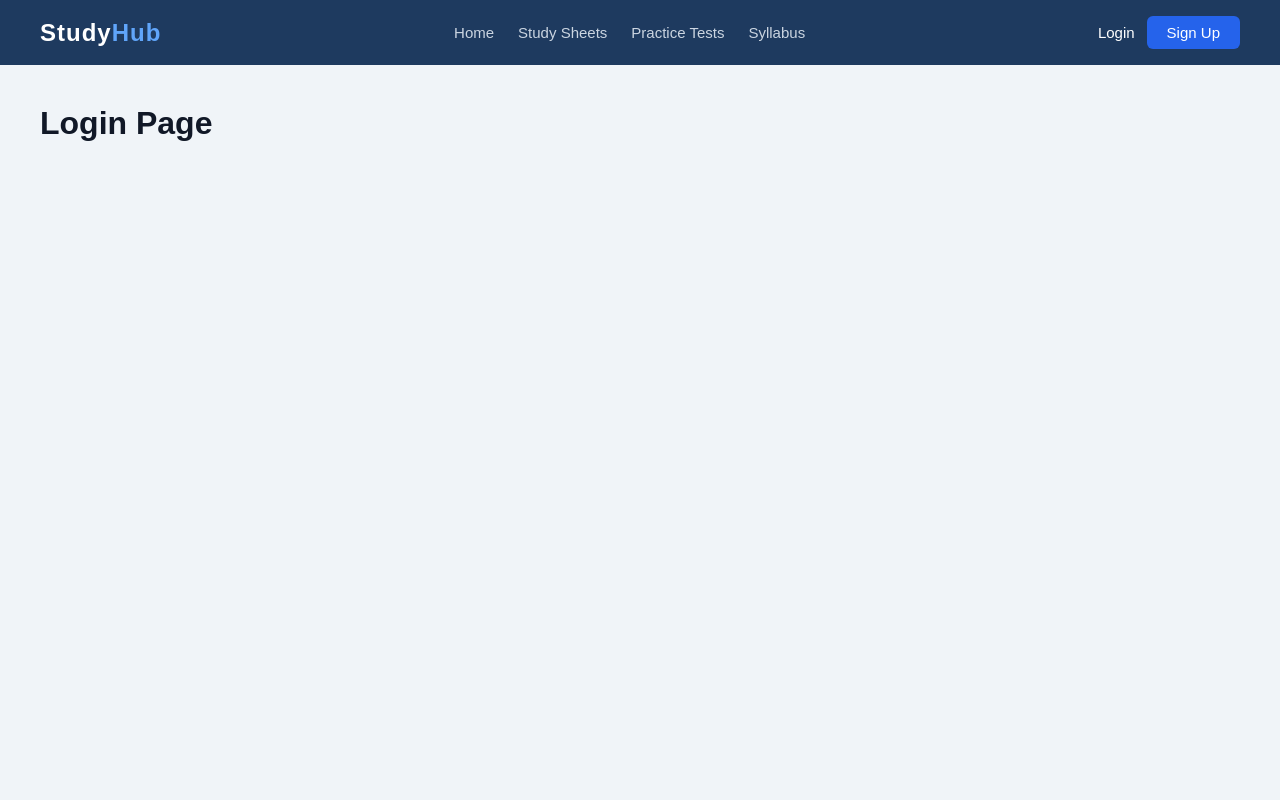
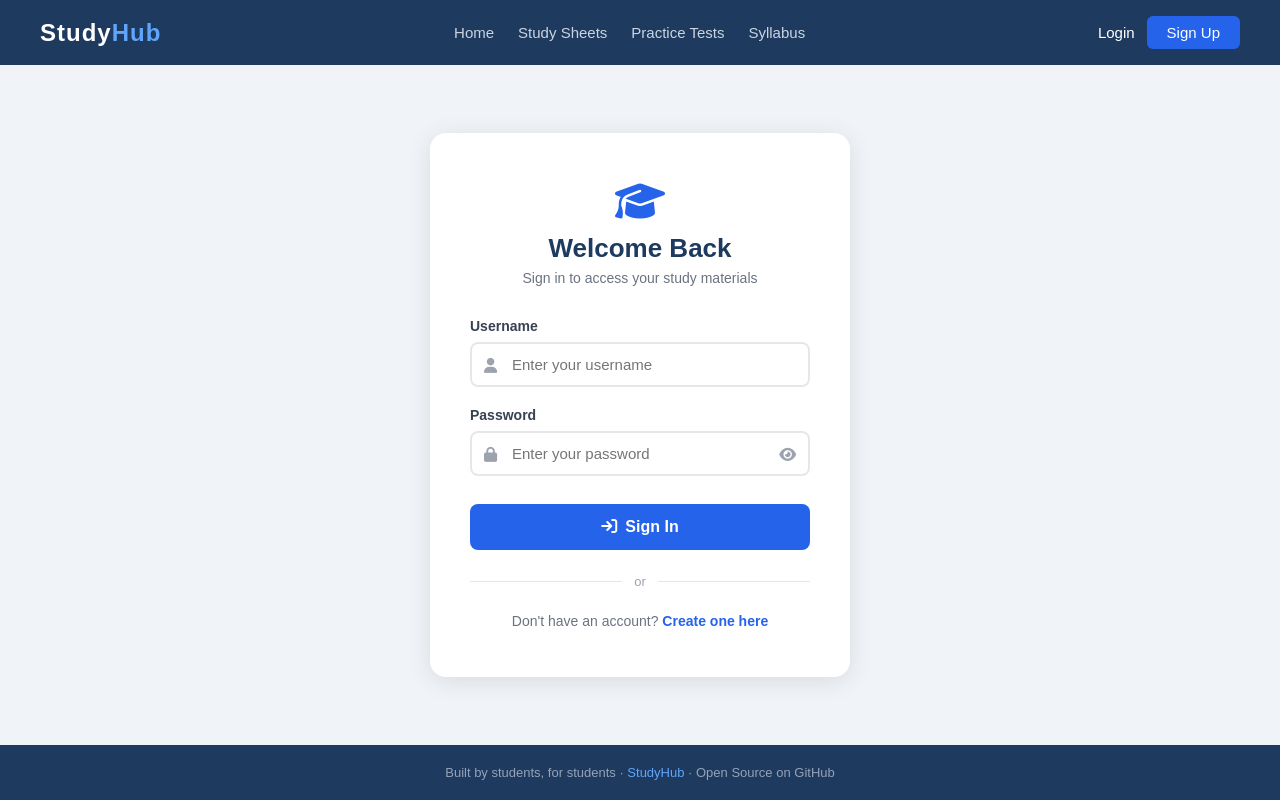
Before and after one commit to Apexone11/studyhub, a React (Vite) app in the folder frontend/studyhub-app/: page /login in a window 1280 px wide. Built offline with nearby package versions, Linux system fonts and the light colour scheme.

Commit message:
feat: update Navbar logo and enhance LoginPage with form validation and styling

```diff
--- a/frontend/studyhub-app/index.html
+++ b/frontend/studyhub-app/index.html
@@ -3,6 +3,7 @@
   <head>
     <meta charset="UTF-8" />
     <link rel="icon" type="image/svg+xml" href="/vite.svg" />
+    <link rel="stylesheet" href="https://cdnjs.cloudflare.com/ajax/libs/font-awesome/6.5.0/css/all.min.css" />
     <meta name="viewport" content="width=device-width, initial-scale=1.0" />
     <title>studyhub-app</title>
   </head>
--- a/frontend/studyhub-app/src/pages/HomePage.jsx
+++ b/frontend/studyhub-app/src/pages/HomePage.jsx
@@ -1,4 +1,5 @@
 import Navbar from '../components/Navbar'
+import { Link } from 'react-router-dom'
 function HomePage() {
   return (
     <div style={styles.page}>
@@ -7,13 +8,13 @@ function HomePage() {
       <div style={styles.banner}>
         <i className="fas fa-bullhorn" style={{ marginRight: '8px' }}></i>
         <strong>Announcement:</strong>&nbsp;
-        Midterm exam covers Weeks 1–6. Study guide now available!
+        Thank you for supporting my website
       </div>
 
       {/* HERO */}
       <div style={styles.hero}>
         <h1 style={styles.heroTitle}>
-          The GitHub of Studying 🎓
+          The GitHub of Studying
         </h1>
         <p style={styles.heroSub}>
           Study sheets, practice tests, announcements, and AI help —
--- a/frontend/studyhub-app/src/pages/LoginPage.jsx
+++ b/frontend/studyhub-app/src/pages/LoginPage.jsx
@@ -1,11 +1,275 @@
 import Navbar from '../components/Navbar'
+import { Link } from 'react-router-dom'
+import { useState } from 'react'
+
 function LoginPage() {
-    return (
-        <div>
-            <Navbar />
-            <h1 style={{ padding: '40px' }}>Login Page</h1>
+  const [showPassword, setShowPassword] = useState(false)
+  const [username, setUsername] = useState('')
+  const [password, setPassword]         = useState('')
+  const [error, setError]               = useState('')
+
+  function handleLogin(e) {
+    e.preventDefault()
+
+    if (!username.trim() || !password.trim()) {
+      setError('Please fill in both fields.')
+      return
+    }
+    setError('No backend yet — login coming in Week 3!')
+  }
+
+  return (
+    <div style={styles.page}>
+      <Navbar />
+
+      <div style={styles.center}>
+        <div style={styles.card}>
+
+          {/* TOP */}
+          <div style={styles.top}>
+            <div style={styles.iconWrap}>
+              <i className="fas fa-graduation-cap" style={styles.icon}></i>
+            </div>
+            <h1 style={styles.h1}>Welcome Back</h1>
+            <p style={styles.sub}>Sign in to access your study materials</p>
+          </div>
+
+          {/* ERROR */}
+          {error && (
+            <div style={styles.errorBox}>
+              <i className="fas fa-circle-exclamation" style={{ marginRight: '8px' }}></i>
+              {error}
+            </div>
+          )}
+
+          <form onSubmit={handleLogin}>
+            {/* USERNAME */}
+            <div style={styles.formGroup}>
+              <label style={styles.label} htmlFor="username">Username</label>
+              <div style={styles.inputWrap}>
+                <i className="fas fa-user" style={styles.inputIcon}></i>
+                <input
+                  id="username"
+                  type="text"
+                  placeholder="Enter your username"
+                  autoComplete="username"
+                  value={username}
+                  onChange={e => { setUsername(e.target.value); setError('') }}
+                  style={styles.input}
+                  onFocus={e => e.target.style.borderColor = '#2563eb'}
+                  onBlur={e => e.target.style.borderColor = '#e5e7eb'}
+                />
+              </div>
+            </div>
+
+            {/* PASSWORD */}
+            <div style={styles.formGroup}>
+              <label style={styles.label} htmlFor="password">Password</label>
+              <div style={styles.inputWrap}>
+                <i className="fas fa-lock" style={styles.inputIcon}></i>
+                <input
+                  id="password"
+                  type={showPassword ? 'text' : 'password'}
+                  placeholder="Enter your password"
+                  autoComplete="current-password"
+                  value={password}
+                  onChange={e => { setPassword(e.target.value); setError('') }}
+                  style={{ ...styles.input, paddingRight: '44px' }}
+                  onFocus={e => e.target.style.borderColor = '#2563eb'}
+                  onBlur={e => e.target.style.borderColor = '#e5e7eb'}
+                />
+                <button
+                  type="button"
+                  onClick={() => setShowPassword(p => !p)}
+                  style={styles.toggleBtn}
+                  title="Show/hide password"
+                >
+                  <i className={showPassword ? 'fas fa-eye-slash' : 'fas fa-eye'}></i>
+                </button>
+              </div>
+            </div>
+
+            {/* SIGN IN BUTTON */}
+            <button
+              type="submit"
+              style={styles.submitBtn}
+              onMouseEnter={e => e.target.style.background = '#1d4ed8'}
+              onMouseLeave={e => e.target.style.background = '#2563eb'}
+            >
+              <i className="fas fa-arrow-right-to-bracket" style={{ marginRight: '8px' }}></i>
+              Sign In
+            </button>
+          </form>
+
+          {/* DIVIDER */}
+          <div style={styles.dividerWrap}>
+            <div style={styles.dividerLine} />
+            <span style={styles.dividerText}>or</span>
+            <div style={styles.dividerLine} />
+          </div>
+
+          {/* REGISTER LINK */}
+          <p style={styles.registerText}>
+            Don't have an account?{' '}
+            <Link to="/register" style={styles.registerLink}>Create one here</Link>
+          </p>
+
         </div>
-    )
+      </div>
+
+      <footer style={styles.footer}>
+        Built by students, for students ·{' '}
+        <span style={{ color: '#60a5fa' }}>StudyHub</span> · Open Source on GitHub
+      </footer>
+    </div>
+  )
+}
+const styles = {
+  page: {
+    minHeight: '100vh',
+    display: 'flex',
+    flexDirection: 'column',
+    fontFamily: 'Arial, sans-serif',
+    background: '#f0f4f8',
+    color: '#111827',
+  },
+  center: {
+    flex: 1,
+    display: 'flex',
+    alignItems: 'center',
+    justifyContent: 'center',
+    padding: '60px 20px',
+  },
+  card: {
+    background: 'white',
+    borderRadius: '16px',
+    padding: '48px 40px',
+    width: '100%',
+    maxWidth: '420px',
+    boxShadow: '0 4px 24px rgba(0,0,0,0.1)',
+  },
+  top: {
+    textAlign: 'center',
+    marginBottom: '32px',
+  },
+  iconWrap: {
+    marginBottom: '12px',
+  },
+  icon: {
+    fontSize: '40px',
+    color: '#2563eb',
+  },
+  h1: {
+    fontSize: '26px',
+    color: '#1e3a5f',
+    marginBottom: '6px',
+    fontWeight: 'bold',
+  },
+  sub: {
+    fontSize: '14px',
+    color: '#6b7280',
+    margin: 0,
+  },
+  errorBox: {
+    background: '#fef2f2',
+    border: '1px solid #fecaca',
+    color: '#dc2626',
+    borderRadius: '8px',
+    padding: '10px 14px',
+    fontSize: '14px',
+    marginBottom: '20px',
+  },
+  formGroup: {
+    marginBottom: '20px',
+  },
+  label: {
+    display: 'block',
+    fontSize: '14px',
+    fontWeight: 'bold',
+    color: '#374151',
+    marginBottom: '8px',
+  },
+  inputWrap: {
+    position: 'relative',
+  },
+  inputIcon: {
+    position: 'absolute',
+    left: '14px',
+    top: '50%',
+    transform: 'translateY(-50%)',
+    color: '#9ca3af',
+    fontSize: '15px',
+  },
+  input: {
+    width: '100%',
+    padding: '12px 14px 12px 40px',
+    border: '2px solid #e5e7eb',
+    borderRadius: '8px',
+    fontSize: '15px',
+    color: '#111827',
+    outline: 'none',
+    boxSizing: 'border-box',
+    transition: 'border-color 0.2s',
+  },
+  toggleBtn: {
+    position: 'absolute',
+    right: '14px',
+    top: '50%',
+    transform: 'translateY(-50%)',
+    background: 'none',
+    border: 'none',
+    cursor: 'pointer',
+    color: '#9ca3af',
+    fontSize: '15px',
+    padding: 0,
+  },
+  submitBtn: {
+    width: '100%',
+    background: '#2563eb',
+    color: 'white',
+    border: 'none',
+    borderRadius: '8px',
+    padding: '14px',
+    fontSize: '16px',
+    fontWeight: 'bold',
+    cursor: 'pointer',
+    marginTop: '8px',
+    transition: 'background 0.2s',
+  },
+  dividerWrap: {
+    display: 'flex',
+    alignItems: 'center',
+    gap: '12px',
+    margin: '24px 0',
+  },
+  dividerLine: {
+    flex: 1,
+    height: '1px',
+    background: '#e5e7eb',
+  },
+  dividerText: {
+    fontSize: '13px',
+    color: '#9ca3af',
+  },
+  registerText: {
+    textAlign: 'center',
+    fontSize: '14px',
+    color: '#6b7280',
+    margin: 0,
+  },
+  registerLink: {
+    color: '#2563eb',
+    fontWeight: 'bold',
+    textDecoration: 'none',
+  },
+  footer: {
+    background: '#1e3a5f',
+    color: '#94a3b8',
+    textAlign: 'center',
+    padding: '20px',
+    fontSize: '13px',
+  },
+
 }
 
 export default LoginPage
```
Also changed, not shown: 1 other file (tests, documents, lock files or other folders).
